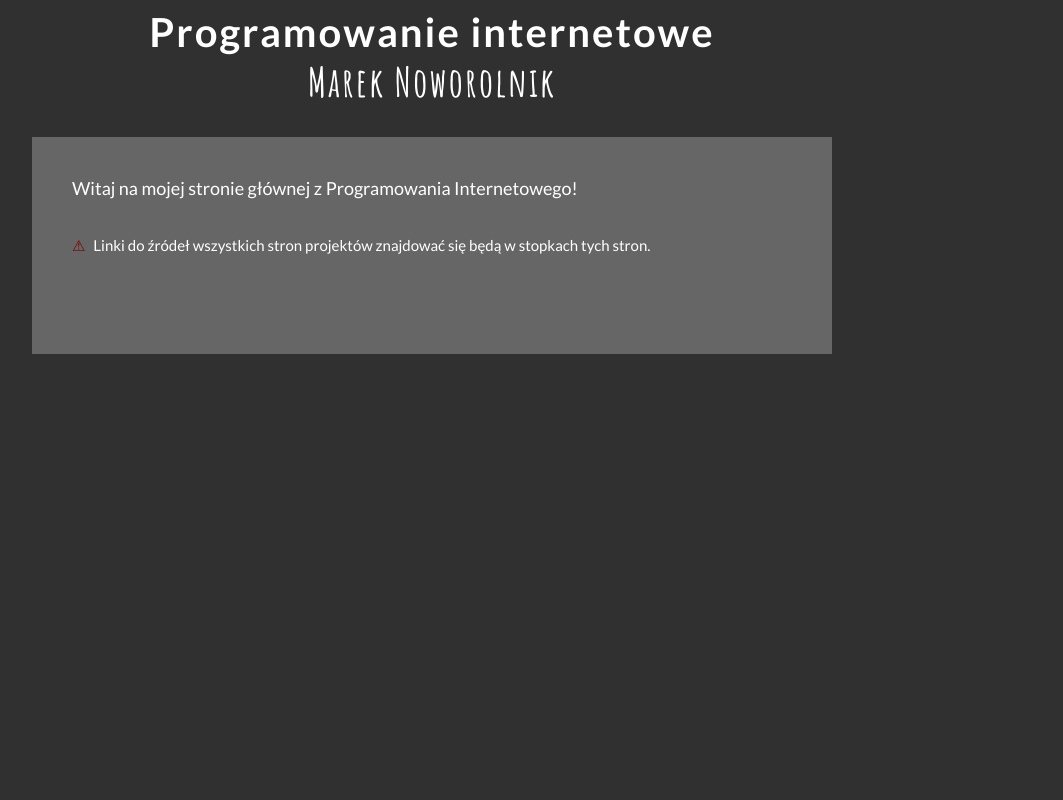
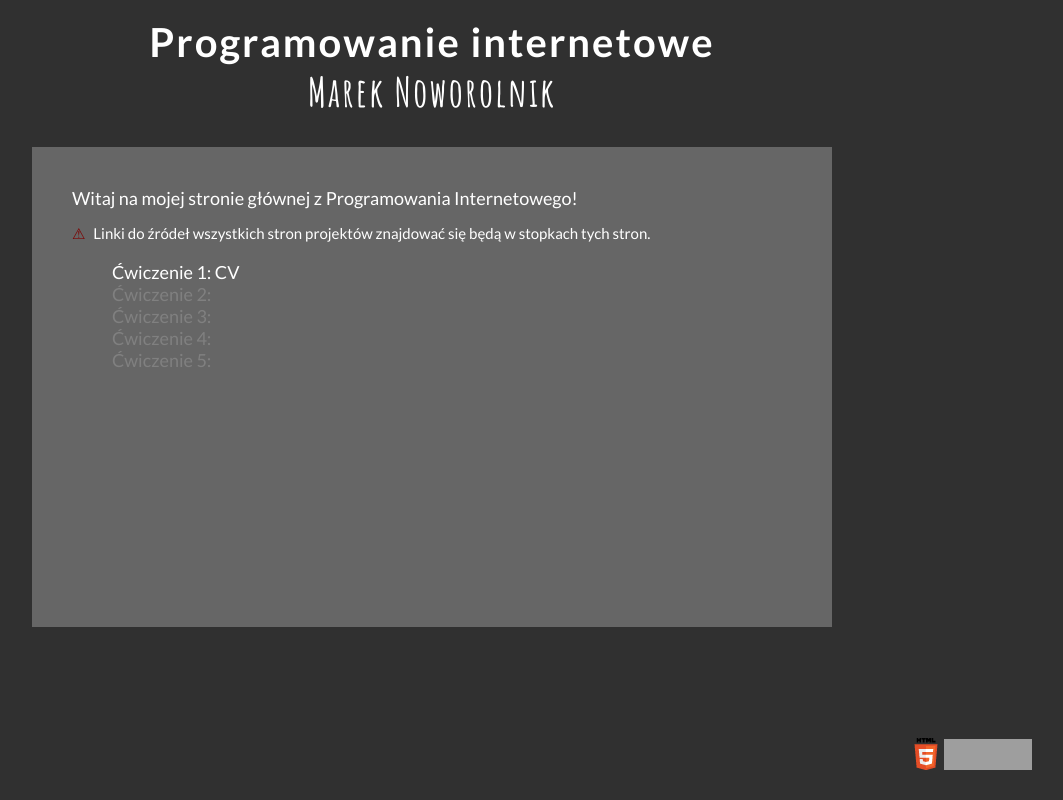
Before and after one commit to marnow955/Programowanie-internetowe, a PHP site: page / in a window 1280 px wide. Shown: the whole page, without its empty margins (208-1271 px from the left). Run offline with PHP 8.4, Linux system fonts and the light colour scheme; grey boxes are pictures that could not be loaded.

Commit message:
To samo co ostatnio, nie wszystko się dodało ;/

```diff
--- a/index.html
+++ b/index.html
@@ -15,17 +15,49 @@
   <body>
     <div id="container">
 
+      <!-- ########################### W3C Standard #################################### -->
+      <p>
+        <a href="https://validator.w3.org/nu/?doc=http%3A%2F%2Fiem.pw.edu.pl%2F~noworolm%2F">
+          <img style="border:0;width:32px;height:32px;position:fixed;right:130px;bottom:30px;"
+            src="HTML5_Logo_32.png"
+            alt="Poprawny HTML!" />
+        </a>
+      </p>
+      <p>
+        <a href="http://jigsaw.w3.org/css-validator/check/referer">
+          <img style="border:0;width:88px;height:31px;position:fixed;right:40px;bottom:30px;"
+            src="http://jigsaw.w3.org/css-validator/images/vcss"
+            alt="Poprawny CSS!" />
+        </a>
+      </p>
+
       <div id="logo">
         Programowanie internetowe
         <p id="signature">Marek Noworolnik</p>
       </div>
 
       <div id="content">
-        Witaj na mojej stronie głównej z Programowania Internetowego! <br/><br/>
+        Witaj na mojej stronie głównej z Programowania Internetowego!
         <p class="important">
           Linki do źródeł wszystkich stron projektów znajdować się będą w stopkach tych stron.
         </p>
-        <br><br>
+
+        <ul>
+          <li>
+            <label for="menuExpand">Ćwiczenie 1: CV</label>
+            <input type="checkbox" id="menuExpand" />
+            <ol>
+              <li><a href="#" class="validLink">HTML + DIV</a></li>
+              <li><a href="#" class="validLink">XHTML + DIV</a></li>
+              <li><a href="#" class="validLink">HTML + table</a></li>
+              <li><a href="#" class="validLink">XHTML + table</a></li>
+            </ol>
+          </li>
+          <li><a href="#" class="validLink">Ćwiczenie 2: </a></li>
+          <li><a href="#" class="validLink">Ćwiczenie 3: </a></li>
+          <li><a href="#" class="validLink">Ćwiczenie 4: </a></li>
+          <li><a href="#" class="validLink">Ćwiczenie 5: </a></li>
+        </ul>
 
       </div>
 
--- a/style.css
+++ b/style.css
@@ -33,6 +33,7 @@ p#signature
   margin-top: 30px;
   background-color: #666;
   text-align: justify;
+  height: 400px;
 }
 
 .important
@@ -45,3 +46,58 @@ p#signature
   content: "⚠";
   margin-right: 5px;
 }
+
+ul
+{
+  list-style-type: none;
+}
+
+ul > li > ol
+{
+  list-style-type: none;
+  display: none;
+}
+
+label
+{
+  cursor: pointer;
+}
+
+/*Usuwa znaczek checkboxa a nie ol!*/
+input[type=checkbox]{
+  display: none;
+}
+
+input[type=checkbox]:checked ~ ol
+{
+  display: block;
+}
+
+a:link
+{
+  color: black;
+  text-decoration: none;
+}
+
+a:visited
+{
+  color: black;
+  text-decoration: none;
+}
+
+a:hover
+{
+  color: white;
+}
+
+a:active
+{
+  color: black;
+  text-decoration: none;
+}
+
+a.validLink
+{
+  color: gray;
+  cursor: default;
+}
```
